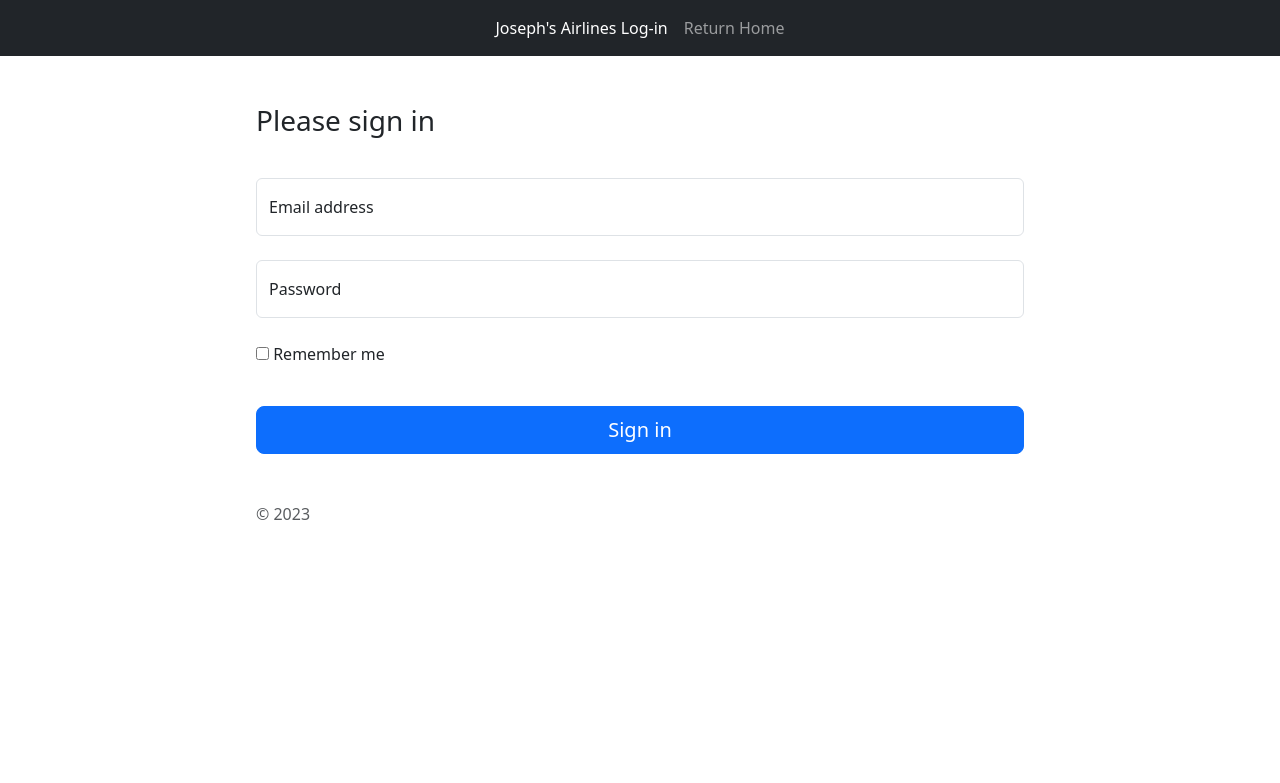
After one commit to JMHere/AirLinePage, a Node server app: page /log in a window 1280 px wide. The commit adds this page. Shown: the top 783 px of the page. Run offline with Node 20, Linux system fonts and the light colour scheme.

Commit message:
log-in page and fixed homepage

```diff
--- a/index.js
+++ b/index.js
@@ -21,6 +21,11 @@ app.get('/', function(req, res, next){
 app.get('/home', function(req, res, next){
     res.render('home')
 })
+
+app.get('/log', function(req, res, next){
+    res.render('sign-up')
+})
+
 app.post('/ticketP', urlencodedParser, ticket.getData)
 app.get('/purchasePage', function(req, res ,next){
     res.render('purchasePage')
--- /dev/null
+++ b/views/sign-up.ejs
@@ -0,0 +1,66 @@
+<html>
+<title>SignIn/Up</title>
+
+<link href="https://cdn.jsdelivr.net/npm/bootstrap@5.3.0-alpha1/dist/css/bootstrap.min.css" rel="stylesheet" integrity="sha384-GLhlTQ8iRABdZLl6O3oVMWSktQOp6b7In1Zl3/Jr59b6EGGoI1aFkw7cmDA6j6gD" crossorigin="anonymous">
+
+<script src="https://cdn.jsdelivr.net/npm/bootstrap@5.3.0-alpha1/dist/js/bootstrap.bundle.min.js" integrity="sha384-w76AqPfDkMBDXo30jS1Sgez6pr3x5MlQ1ZAGC+nuZB+EYdgRZgiwxhTBTkF7CXvN" crossorigin="anonymous" defer></script>
+
+
+<head>
+    <nav class="navbar navbar-expand-lg navbar-dark bg-dark" aria-label="Tenth navbar example">
+        <div class="container-fluid">
+          <button class="navbar-toggler" type="button" data-bs-toggle="collapse" data-bs-target="#navbarsExample08" aria-controls="navbarsExample08" aria-expanded="false" aria-label="Toggle navigation">
+            <span class="navbar-toggler-icon"></span>
+          </button>
+
+          <div class="collapse navbar-collapse justify-content-md-center" id="navbarsExample08">
+            <ul class="navbar-nav">
+
+
+              <li class="nav-item">
+                <a class="nav-link active" aria-current="page" href="#">Joseph's Airlines Log-in</a>
+              </li>
+
+              <li class="nav-item">
+                <a class="nav-link" href="/home">Return Home</a>
+              </li>
+
+
+            </ul>
+          </div>
+        </div>
+      </nav>
+</head>
+
+<br>
+<br>
+
+<body >
+    <main class="form-signin w-100 m-auto" >
+        <form style="width: 60%; margin: auto;">
+          <h1 class="h3 mb-3 fw-normal">Please sign in</h1>
+      <br>
+          <div class="form-floating">
+            <input type="email" class="form-control" id="floatingInput" placeholder="name@example.com">
+            <label for="floatingInput">Email address</label>
+          </div>
+          <br>
+          <div class="form-floating">
+            <input type="password" class="form-control" id="floatingPassword" placeholder="Password">
+            <label for="floatingPassword">Password</label>
+          </div>
+      <br>
+          <div class="checkbox mb-3">
+            <label>
+              <input type="checkbox" value="remember-me"> Remember me
+            </label>
+          </div>
+          <br>
+          <button class="w-100 btn btn-lg btn-primary" type="submit">Sign in</button>
+          <p class="mt-5 mb-3 text-muted">© 2023</p>
+        </form>
+      </main>
+</body>
+
+
+</html>
```
Also changed, not shown: views/home.ejs (+80 -1 lines).
